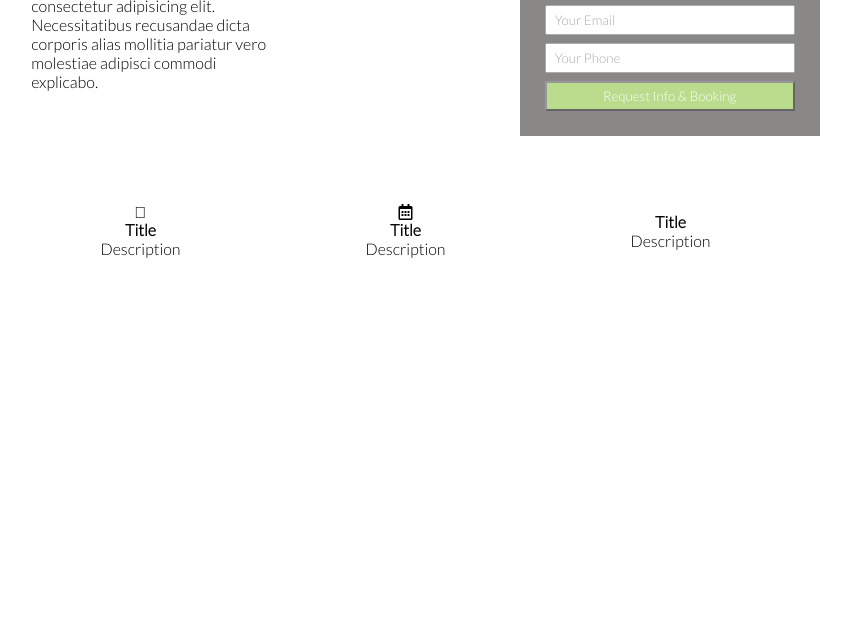
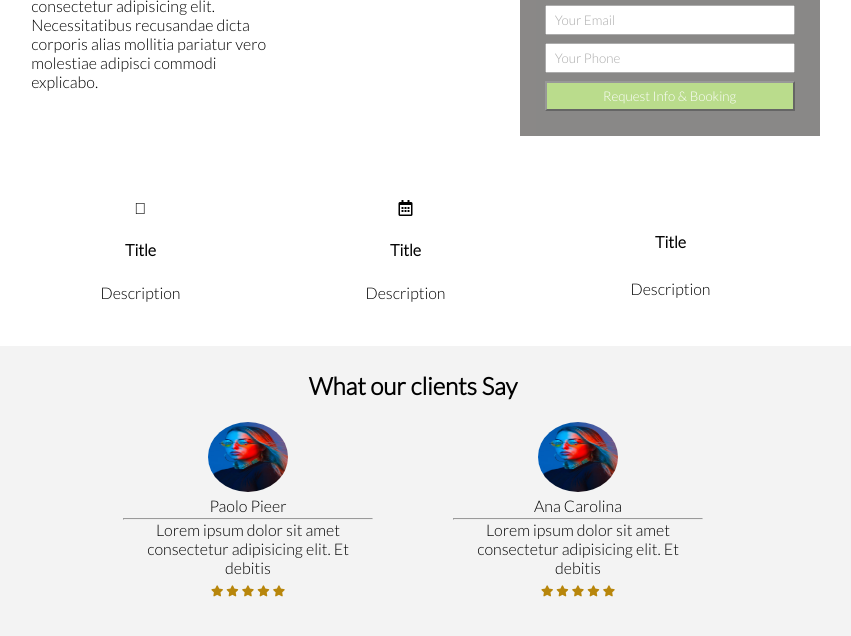
Before and after one commit to QuinPam/cohort3-procleaners, a plain HTML site: page index.html in a window 1280 px wide. Shown: the part 196-832 px from the top of the page, without its empty margins (227-1078 px from the left). Before the commit the page ends 800 px from the top, so only its background shows below. Drawn offline with Linux system fonts and the light colour scheme.

Commit message:
add testimonial

```diff
--- a/assets/css/style.css
+++ b/assets/css/style.css
@@ -50,15 +50,62 @@ nav {
     justify-content: center;
 }
 
-
 .benefits-item {
     height: 150px;
     width: 250px;
     margin-right: 15px;
-    justify-content: center;
+    justify-content: space-evenly;
     display: flex;
     flex-direction: column;
     align-items: center;
+}
+
+.testimonials-container {
+    background-color: #f3f3f3;
+    padding: 25px;
+}
+
+.testimonials-container h2 {
+    text-align: center;
+}
+
+.testimonies {
+    justify-content: center;
+    padding: 20px;
+    gap: 80px;
+    display: flex;
+}
+
+.testimony-box {
+    height: 180px;
+    width: 250px;
+    justify-content: space-evenly;
+    display: flex;
+    flex-direction: column;
+}
+
+.testimony-name {
+    margin: auto;
+}
+
+.testimony-image {
+    height: 70px;
+    width: 80px;
+    border-radius: 50%;
+    margin: auto;
+}
+
+.testimony {
+    text-align: center;
+}
+
+.fas {
+    font-size: 11px;
+    color: darkgoldenrod;
+}
+
+.ratings {
+    margin: auto;
 }
 
 /* Mobile screens */
@@ -79,6 +126,12 @@ nav {
         margin-top: 15px;
         padding: 10px;
     }
+
+    .testimonies {
+        flex-direction: column;
+        align-items: center;
+    }
+
 }
 
 /* Non mobile screens */
@@ -87,4 +140,8 @@ nav {
         justify-content: space-evenly;
         padding: 20px;
     }
+
+    .benefits-container {
+        padding: 20px;
+    }
 }
--- a/index.html
+++ b/index.html
@@ -58,6 +58,39 @@
         </div>
     </section>
 
+    <section class="testimonials-container">
+        <h2>What our clients Say</h2>
+        <div class="testimonies">
+            <div class="testimony-box">
+                <img class="testimony-image" src="./assets/images/photo-1.jpg" alt="human photo">
+                <p class="testimony-name">Paolo Pieer</p>
+                <hr />
+                <p class="testimony">Lorem ipsum dolor sit amet consectetur adipisicing elit. Et debitis</p>
+                <div class="ratings">
+                    <i class="fas fa-star"></i>
+                    <i class="fas fa-star"></i>
+                    <i class="fas fa-star"></i>
+                    <i class="fas fa-star"></i>
+                    <i class="fas fa-star"></i>
+                </div>
+            </div>
+            <div class="testimony-box">
+                <img class="testimony-image" src="./assets/images/photo-1.jpg" alt="human photo">
+                <p class="testimony-name">Ana Carolina</p>
+                <hr />
+                <p class="testimony">Lorem ipsum dolor sit amet consectetur adipisicing elit. Et debitis</p>
+                <div class="ratings">
+                    <i class="fas fa-star"></i>
+                    <i class="fas fa-star"></i>
+                    <i class="fas fa-star"></i>
+                    <i class="fas fa-star"></i>
+                    <i class="fas fa-star"></i>
+                </div>
+            </div>
+        </div>
+
+    </section>
+
 
 </body>
 </html>
```
Also changed, not shown: assets/images/photo-1.jpg (added).
